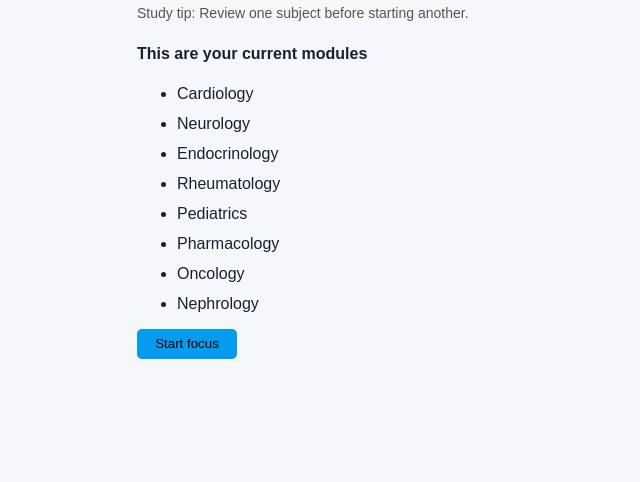
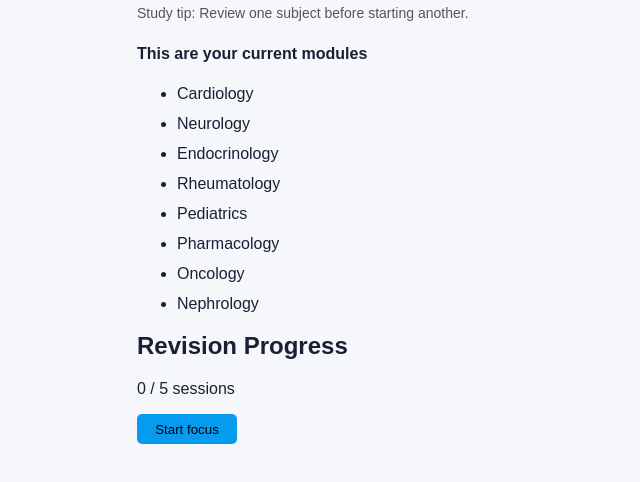
Before and after one commit to aymentech45-bit/study-plan, a plain HTML site: page index.html in a window 1280 px wide. Shown: the part 138-620 px from the top of the page, without its empty margins (293-933 px from the left). Drawn offline with Linux system fonts and the light colour scheme.

Commit message:
Add revision progress section

```diff
--- a/index.html
+++ b/index.html
@@ -13,8 +13,8 @@
     <main class="container">
       <h1>Medical Study Overview</h1>
       <p class="study-tip">
-  Study tip: Review one subject before starting another.
-</p>
+        Study tip: Review one subject before starting another.
+      </p>
       <h4>This are your current modules</h4>
 
       <ul>
@@ -26,10 +26,13 @@
         <li>Pharmacology</li>
         <li>Oncology</li>
         <li>Nephrology</li>
+      </ul>
+      <section class="revision-progress">
+        <h2>Revision Progress</h2>
+        <p>0 / 5 sessions</p>
+      </section>
 
-      </ul>
-
-  <button class="start-focus-button">Start focus</button>
+      <button class="start-focus-button">Start focus</button>
     </main>
   </body>
 </html>
```
